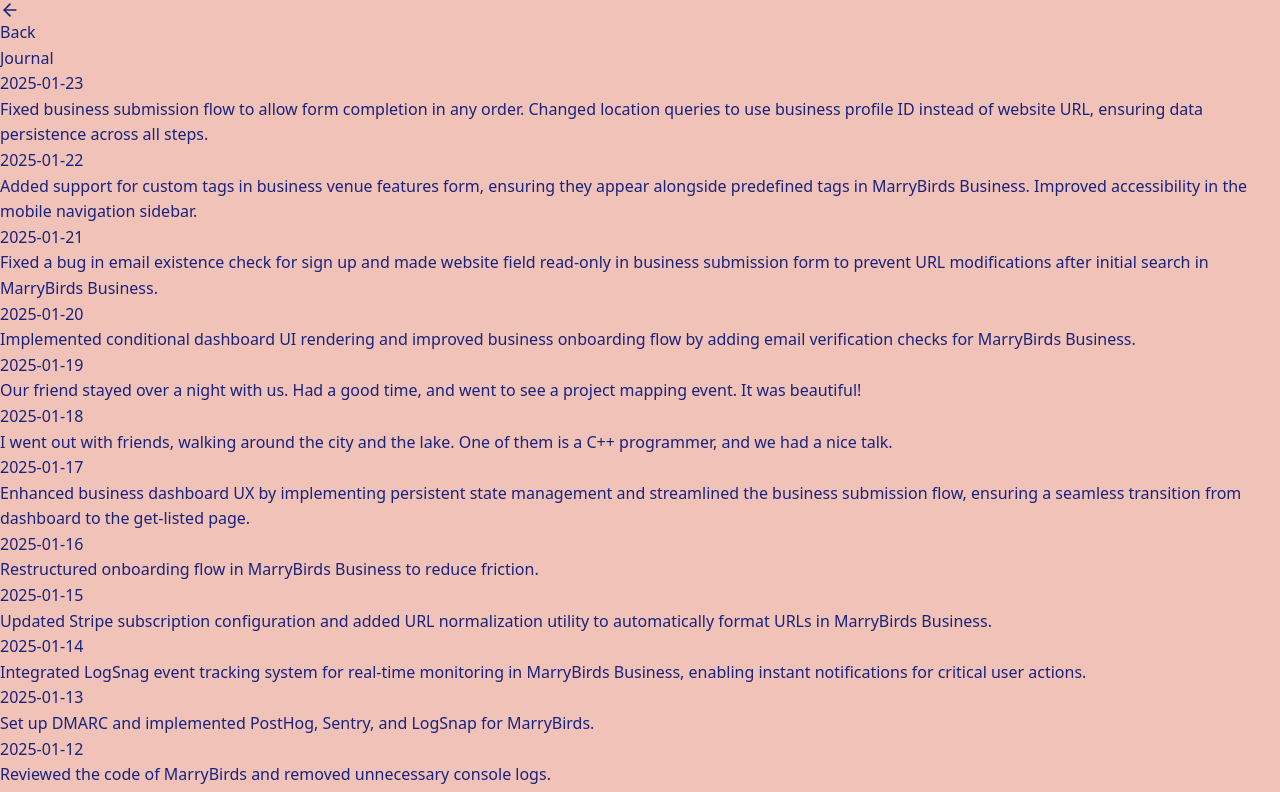
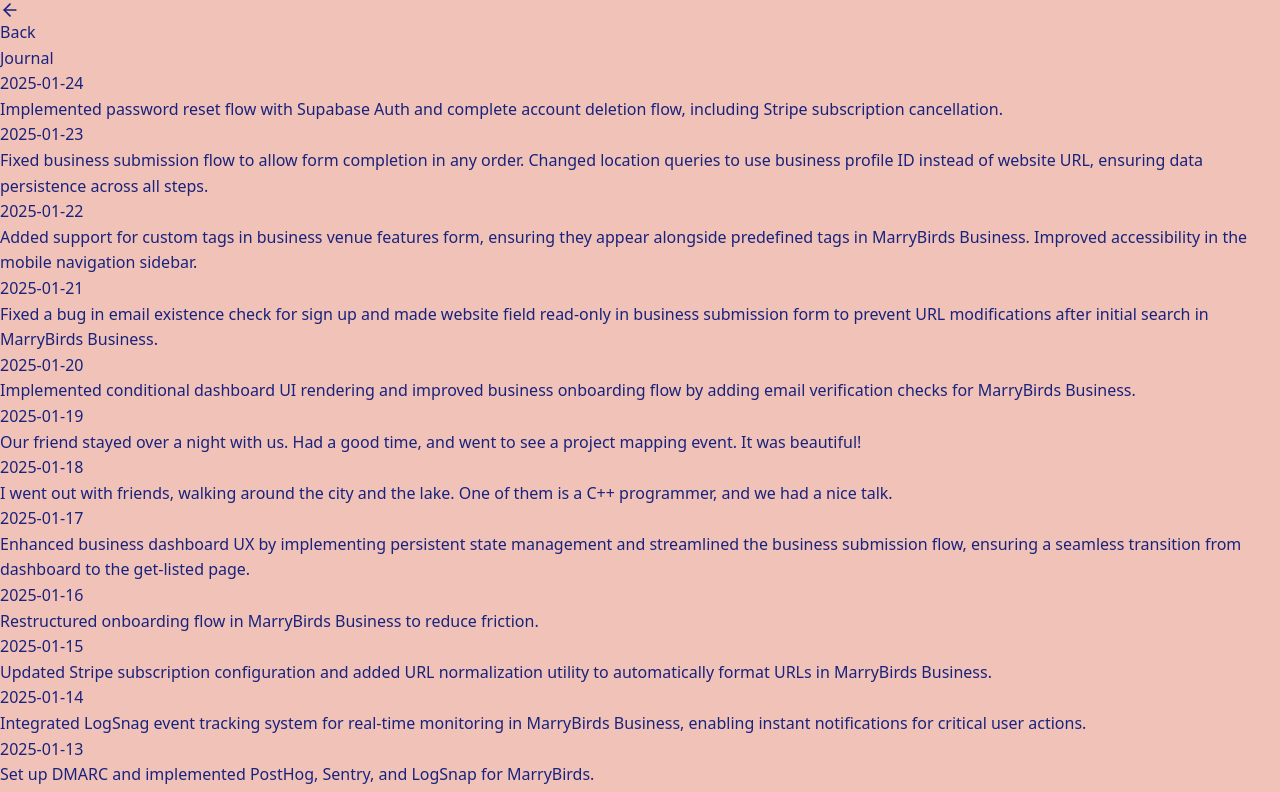
Before and after one commit to minamicode/minamicode.com, a Next.js app: page /journal in a window 1280 px wide. Shown: the top 792 px of the page. Built offline with nearby package versions, Linux system fonts and the light colour scheme.

Commit message:
add a journal entry

```diff
--- a/src/app/_components/JournalEntries.tsx
+++ b/src/app/_components/JournalEntries.tsx
@@ -6,6 +6,10 @@
 };
 
 const entries: JournalEntry[] = [
+  {
+    date: "2025-01-24",
+    text: "Implemented password reset flow with Supabase Auth and complete account deletion flow, including Stripe subscription cancellation.",
+  },
   {
     date: "2025-01-23",
     text: "Fixed business submission flow to allow form completion in any order. Changed location queries to use business profile ID instead of website URL, ensuring data persistence across all steps.",
```
